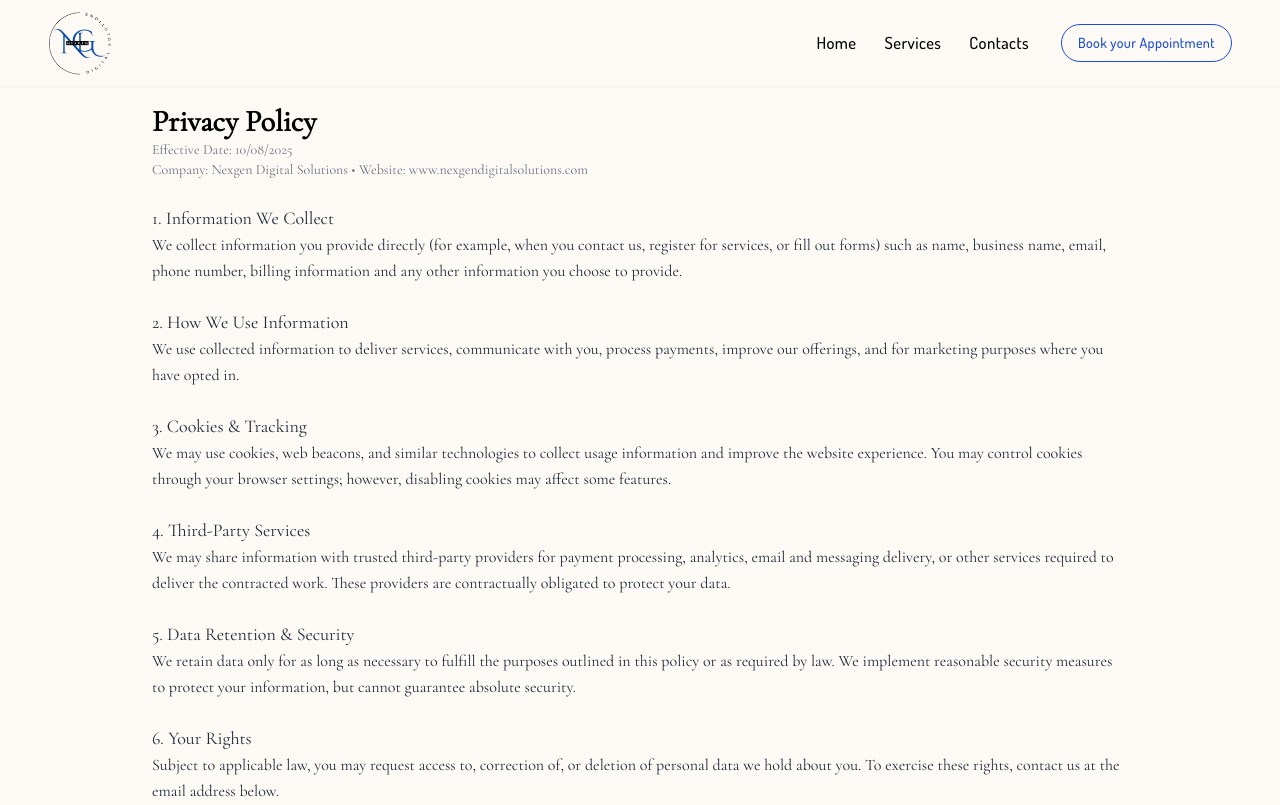
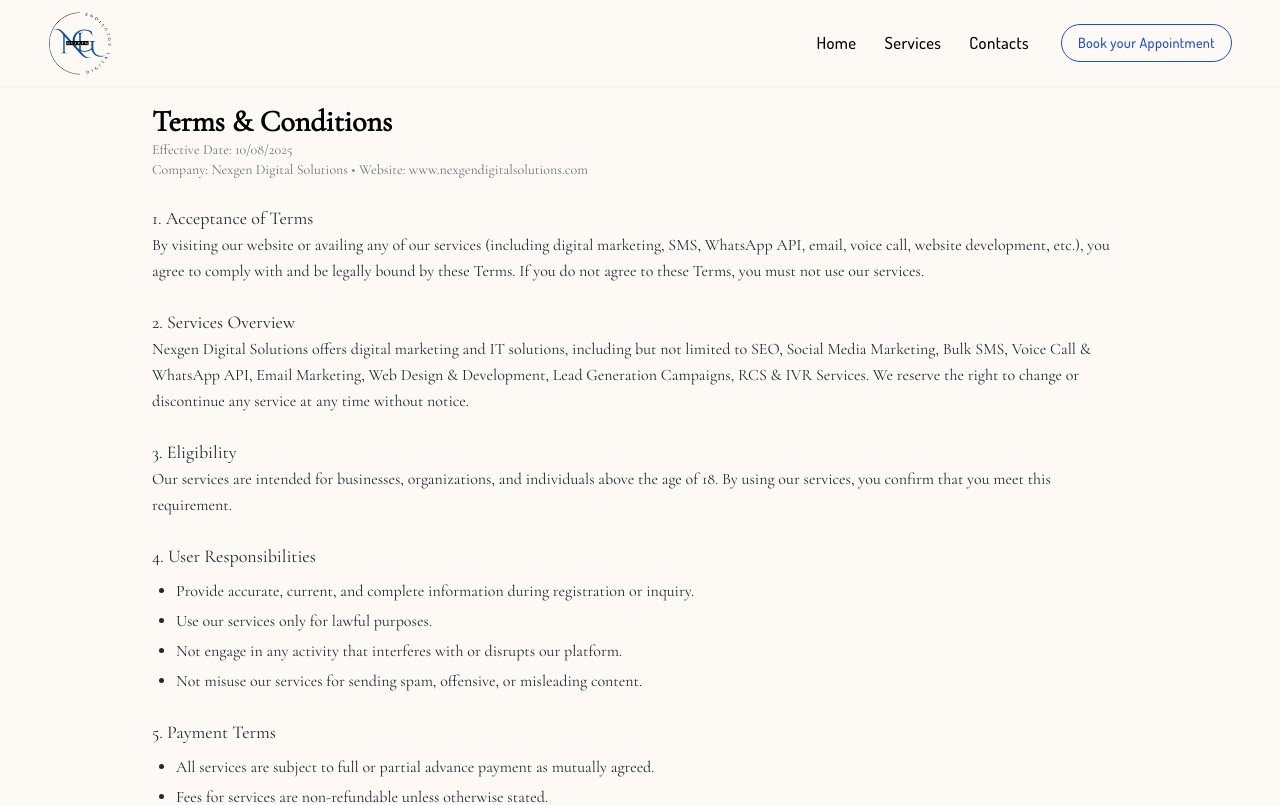
Before and after one commit to sakshams23/nexgendigitalsolutions, a React (Create React App) app: page /terms in a window 1280 px wide. Shown: the top 805 px of the page. Built offline with nearby package versions, Linux system fonts and the light colour scheme.

Commit message:
Update App.js

```diff
--- a/src/App.js
+++ b/src/App.js
@@ -4,7 +4,7 @@ import Home from './Home';
 import Services from './Services';
 import Footer from './Footer';
 import Contact from './Contact';
-import {Privacy} from './Privacy';
+import {Terms} from './Terms';
 import TransactionalSMS from './servicesPages/TransactionalSMS';
 import WhatsAppAPI from './servicesPages/WhatsAppAPI';
 import BulkEmail from './servicesPages/BulkEmail';
@@ -81,7 +81,7 @@ function App() {
           <Route path="/seo" element={<SEO />} />
           <Route path="/digitalmarketing" element={<DigitalMarketing />} />
 
-          <Route path="/terms" element={<Privacy />} />
+          <Route path="/terms" element={<Terms />} />
         </Routes>
 
         <Footer />
```
